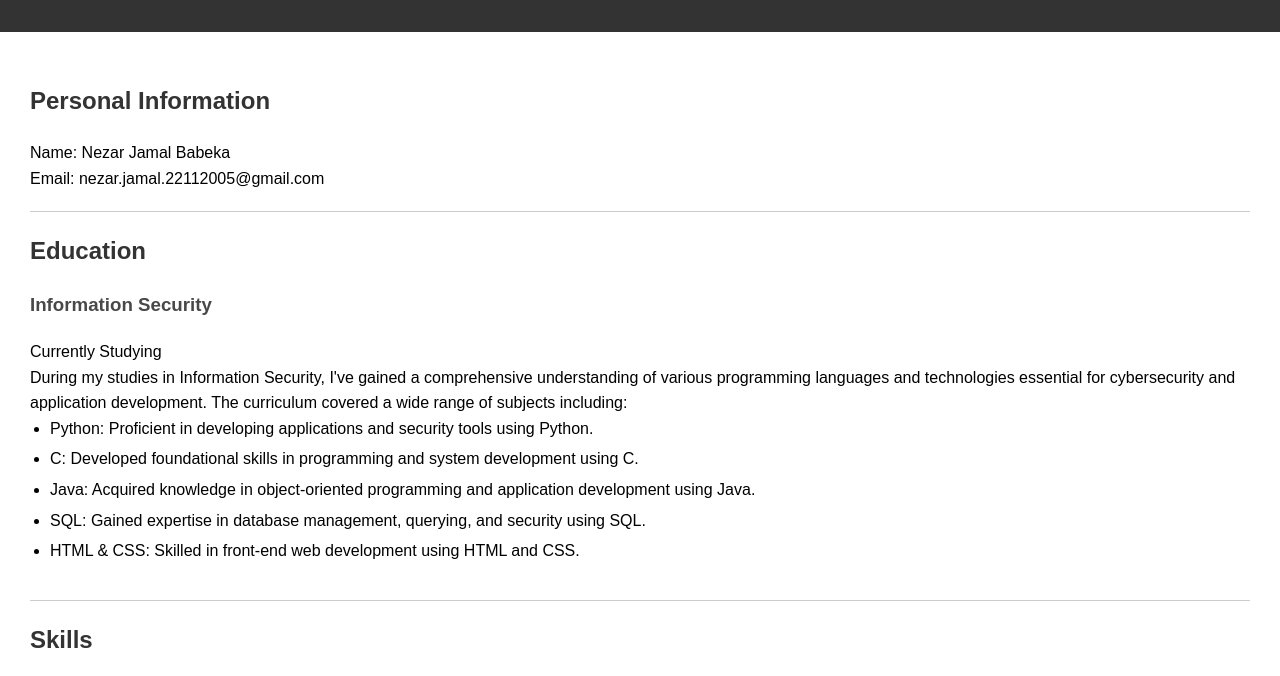
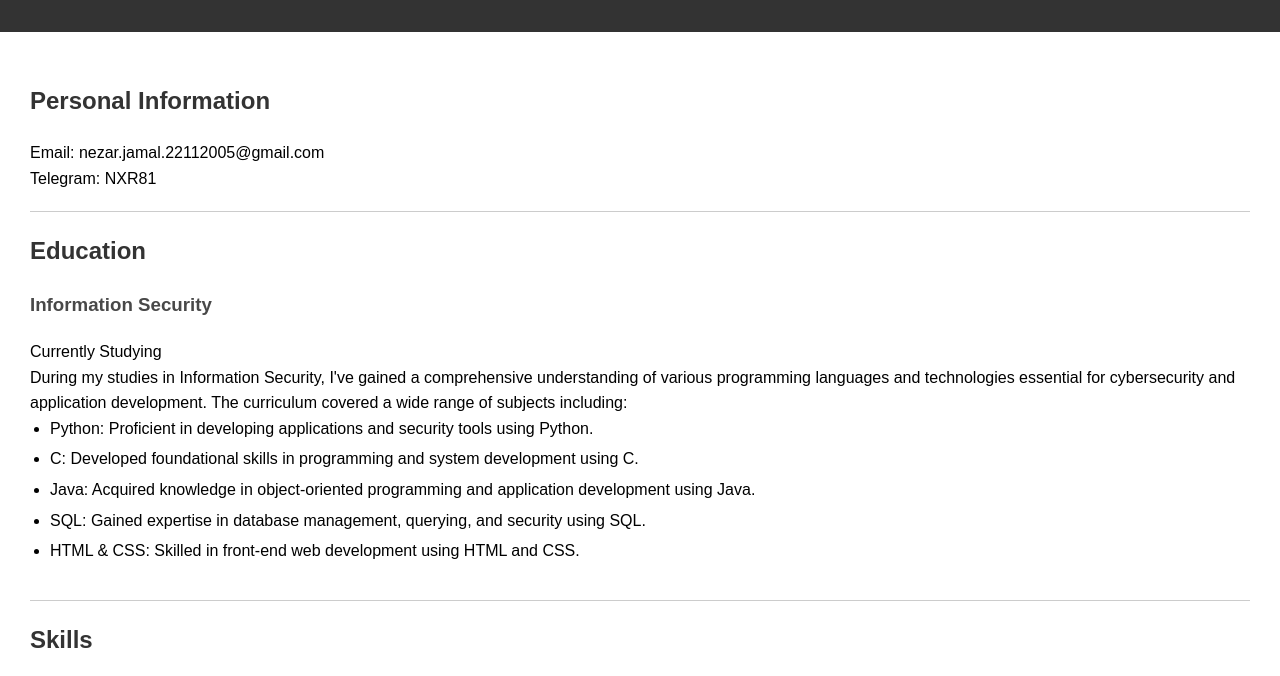
Before and after one commit to NXR8/CV-SUB-DOMAIN, a plain HTML site: page index.html in a window 1280 px wide. Shown: the part 105-781 px from the top of the page. Drawn offline with Linux system fonts and the light colour scheme; no server answers.

Commit message:
Update index.html

```diff
--- a/index.html
+++ b/index.html
@@ -24,8 +24,8 @@
         <article>
             <section id="personal-info">
                 <h2>Personal Information</h2>
-                <p>Name: Nezar Jamal Babeka</p>
-                <p>Email: nezar.jamal.22112005@gmail.com</p>
+                <p>Email: <a href="mailto:nezar.jamal.22112005@gmail.com">nezar.jamal.22112005@gmail.com</a></p>
+                <p>Telegram: <a href="https://t.me/NXR81" target="_blank" id="try-it-link">NXR81</a></p>
 <!--                 <p>Phone: +970568556716</p> -->
             </section>
         </article>
```
